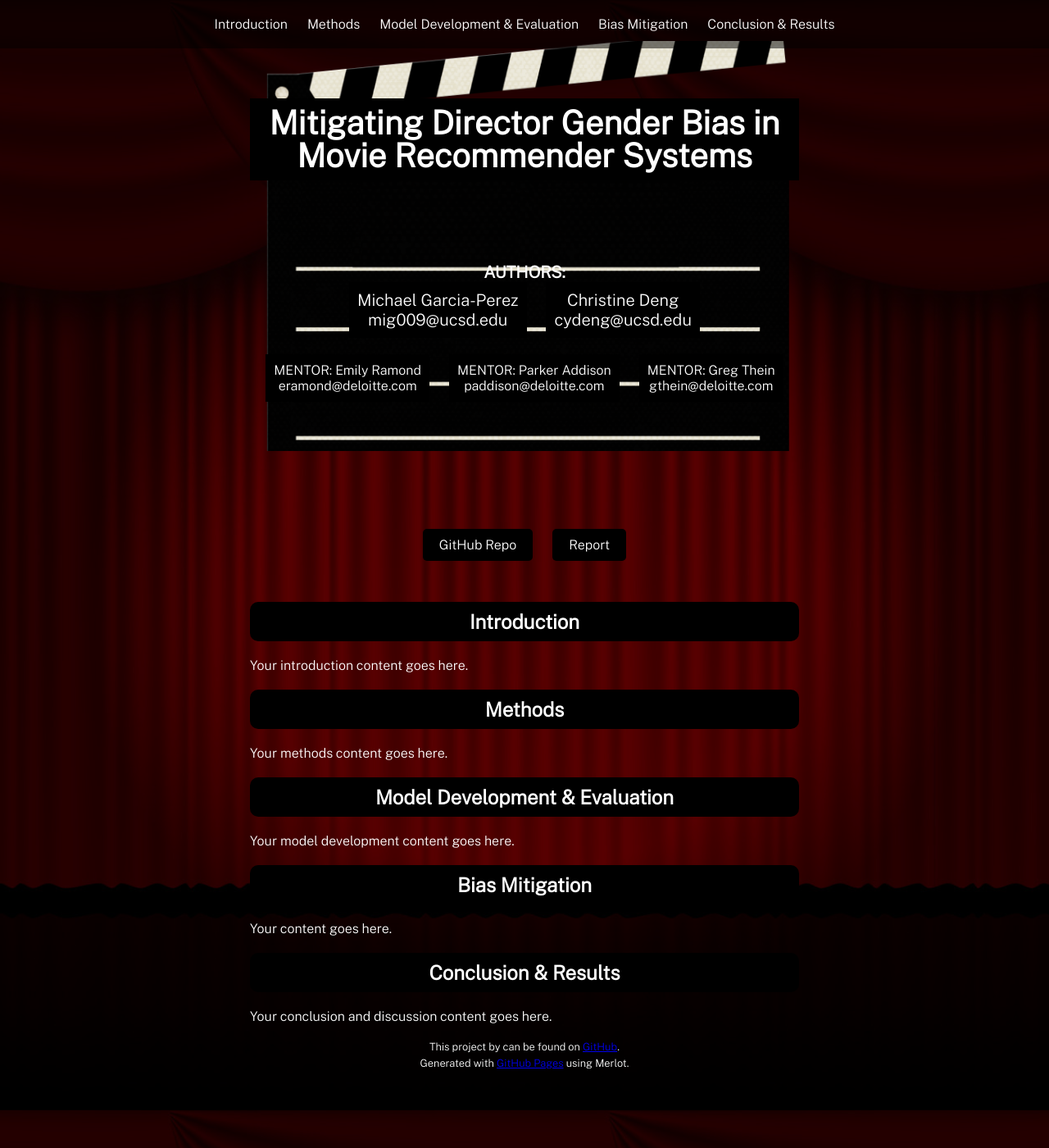
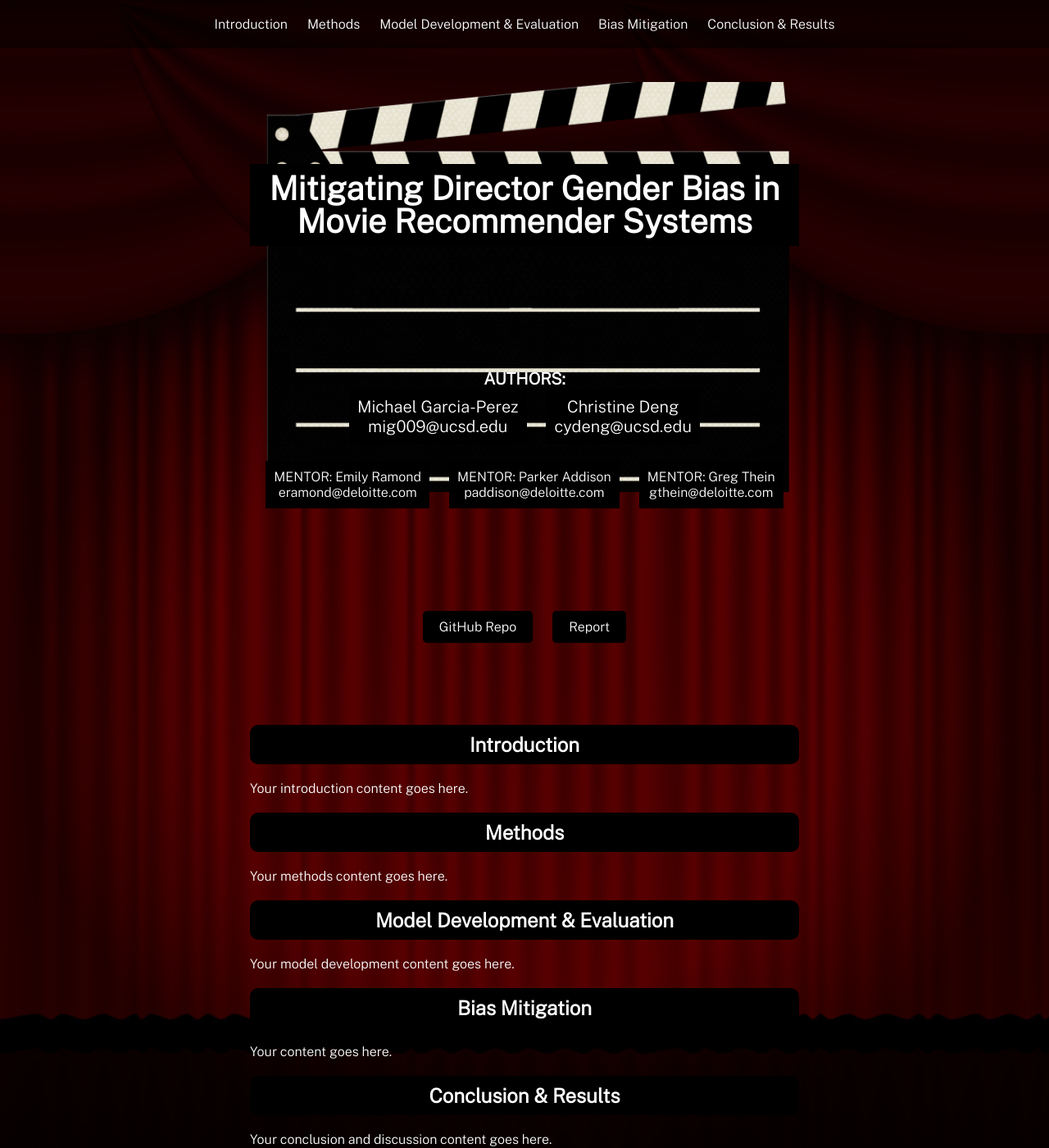
Before and after one commit to michael-garciaperez/DSC180A-Methodology-5, a Jekyll site: the page built from index.md, in a window 1280 px wide and 1400 px high. Shown: the whole window at 82% size. Built offline with Jekyll 4.4.1, drawn with Linux system fonts in a browser that asks for light colours.

Commit message:
Update style.scss

```diff
--- a/assets/css/style.scss
+++ b/assets/css/style.scss
@@ -15,13 +15,13 @@ body {
 div.shell {
   display: block;
   width: 670px;
-  margin: 50px auto; /* Adjusted margin */
+  margin: 100px auto; /* Adjusted margin */
 }
 
 header {
   position: relative;
   z-index: 2;
-  margin: 50px auto; /* Adjusted margin */
+  margin: 100px auto; /* Adjusted margin */
   max-width: 670px;
   padding: 20px 40px 25px;
   height: 500px;
@@ -36,7 +36,7 @@ header h1 {
   line-height: 1;
   background-color: black;
   padding: 10px 20px;
-  margin-top: 50px; /* Adjusted margin-top for the title */
+  margin-top: 80px; /* Adjusted margin-top for the title */
 }
 
 .clapboard-image {
@@ -55,7 +55,7 @@ header h1 {
 
 .author-mentor-container {
   text-align: center;
-  margin-top: 100px; /* Adjusted margin-top for the authors */
+  margin-top: 150px; /* Adjusted margin-top for the authors */
 }
 
 .author-mentor-container p {
```
